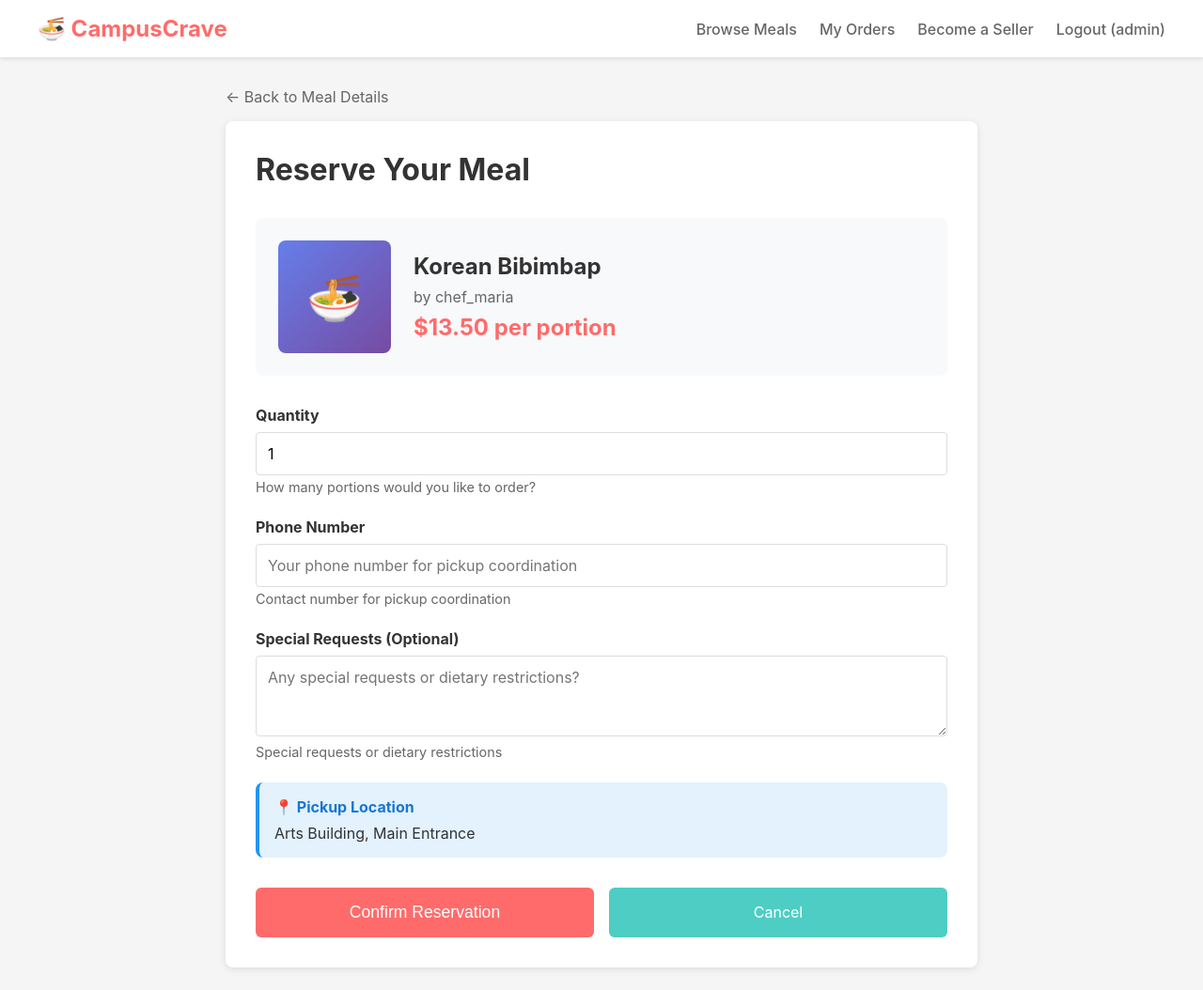
After one commit to ksheth24/campus_crave, a Django app: page /accounts/meals/5/reserve/ in a window 1280 px wide. The commit adds this page. Shown: the whole page at 94% size. Run offline with Django 4.2, Linux system fonts and the light colour scheme; a user stored in the database is signed in; data comes from the database, SQL or seed files in the repository; both versions use the stored data as it was after the commit.

Commit message:
user story 9

```diff
--- a/accounts/forms.py
+++ b/accounts/forms.py
@@ -1,7 +1,7 @@
 from django import forms
 from django.contrib.auth.forms import UserCreationForm
 from django.contrib.auth.models import User
-from .models import SellerVerificationApplication, Meal
+from .models import SellerVerificationApplication, Meal, Reservation
 
 
 class VerificationForm(forms.ModelForm):
@@ -66,3 +66,17 @@ class MealForm(forms.ModelForm):
             'pickup_location': 'Enter a descriptive location (e.g., "Main Library, 2nd Floor")',
             'price': 'Price in USD',
         }
+
+
+class ReservationForm(forms.ModelForm):
+    class Meta:
+        model = Reservation
+        fields = ['quantity', 'buyer_phone', 'buyer_notes']
+        widgets = {
+            'buyer_notes': forms.Textarea(attrs={'rows': 3, 'placeholder': 'Any special requests or dietary restrictions?'}),
+            'buyer_phone': forms.TextInput(attrs={'placeholder': 'Your phone number for pickup coordination'}),
+            'quantity': forms.NumberInput(attrs={'min': 1, 'value': 1}),
+        }
+        help_texts = {
+            'quantity': 'How many portions would you like to order?',
+        }
--- a/accounts/urls.py
+++ b/accounts/urls.py
@@ -22,6 +22,13 @@ urlpatterns = [
     path('meals/browse/', views.browse_meals, name='browse_meals'),
     path('meals/<int:meal_id>/', views.meal_detail, name='meal_detail'),
 
+    # Reservations/Orders
+    path('meals/<int:meal_id>/reserve/', views.create_reservation, name='create_reservation'),
+    path('orders/my/', views.my_orders, name='my_orders'),
+    path('orders/seller/', views.seller_orders, name='seller_orders'),
+    path('orders/<int:reservation_id>/update-status/', views.update_order_status, name='update_order_status'),
+    path('orders/<int:reservation_id>/cancel/', views.cancel_order, name='cancel_order'),
+
     # API
     path('api/meals/', views.meals_api, name='meals_api'),
 ]
--- a/accounts/views.py
+++ b/accounts/views.py
@@ -4,8 +4,8 @@ from django.contrib.auth.decorators import login_required
 from django.contrib import messages
 from django.http import JsonResponse
 from django.utils import timezone
-from .forms import VerificationForm, UserRegistrationForm, MealForm
-from .models import Meal, UserProfile, SellerVerificationApplication
+from .forms import VerificationForm, UserRegistrationForm, MealForm, ReservationForm
+from .models import Meal, UserProfile, SellerVerificationApplication, Reservation
 
 
 def home(request):
@@ -164,3 +164,98 @@ def meals_api(request):
         'photo_url': meal.photo.url if meal.photo else None,
     } for meal in meals]
     return JsonResponse({'meals': meals_data})
+
+
+@login_required
+def create_reservation(request, meal_id):
+    """Create a reservation for a meal."""
+    meal = get_object_or_404(Meal, id=meal_id)
+
+    # Check if meal is available
+    if not meal.is_available:
+        messages.error(request, 'This meal is currently unavailable.')
+        return redirect('accounts:meal_detail', meal_id=meal_id)
+
+    # Prevent sellers from ordering their own meals
+    if request.user == meal.seller:
+        messages.error(request, 'You cannot order your own meal.')
+        return redirect('accounts:meal_detail', meal_id=meal_id)
+
+    if request.method == 'POST':
+        form = ReservationForm(request.POST)
+        if form.is_valid():
+            reservation = form.save(commit=False)
+            reservation.meal = meal
+            reservation.buyer = request.user
+            reservation.save()
+            messages.success(request, f'Your order has been placed! Order #{reservation.id}')
+            return redirect('accounts:my_orders')
+    else:
+        form = ReservationForm()
+
+    return render(request, 'accounts/create_reservation.html', {
+        'form': form,
+        'meal': meal,
+    })
+
+
+@login_required
+def my_orders(request):
+    """View buyer's own orders."""
+    orders = Reservation.objects.filter(buyer=request.user).select_related('meal', 'meal__seller')
+    return render(request, 'accounts/my_orders.html', {'orders': orders})
+
+
+@login_required
+def seller_orders(request):
+    """View orders for seller's meals."""
+    # Check if user is verified seller
+    try:
+        if not request.user.profile.is_verified_seller:
+            messages.error(request, 'You must be a verified seller to view orders.')
+            return redirect('home')
+    except UserProfile.DoesNotExist:
+        messages.error(request, 'You must be a verified seller to view orders.')
+        return redirect('home')
+
+    # Get all reservations for the seller's meals
+    orders = Reservation.objects.filter(meal__seller=request.user).select_related('meal', 'buyer')
+    return render(request, 'accounts/seller_orders.html', {'orders': orders})
+
+
+@login_required
+def update_order_status(request, reservation_id):
+    """Update order status (seller only)."""
+    reservation = get_object_or_404(Reservation, id=reservation_id)
+
+    # Only the seller can update order status
+    if request.user != reservation.meal.seller:
+        messages.error(request, 'You do not have permission to update this order.')
+        return redirect('accounts:seller_orders')
+
+    if request.method == 'POST':
+        new_status = request.POST.get('status')
+        if new_status in dict(Reservation.STATUS_CHOICES):
+            reservation.status = new_status
+            reservation.save()
+            messages.success(request, f'Order #{reservation.id} status updated to {reservation.get_status_display()}')
+
+    return redirect('accounts:seller_orders')
+
+
+@login_required
+def cancel_order(request, reservation_id):
+    """Cancel an order (buyer only)."""
+    reservation = get_object_or_404(Reservation, id=reservation_id, buyer=request.user)
+
+    if reservation.status in ['completed', 'cancelled']:
+        messages.error(request, 'This order cannot be cancelled.')
+        return redirect('accounts:my_orders')
+
+    if request.method == 'POST':
+        reservation.status = 'cancelled'
+        reservation.save()
+        messages.success(request, f'Order #{reservation.id} has been cancelled.')
+        return redirect('accounts:my_orders')
+
+    return render(request, 'accounts/cancel_order_confirm.html', {'reservation': reservation})
--- /dev/null
+++ b/templates/accounts/create_reservation.html
@@ -0,0 +1,115 @@
+{% extends 'base.html' %}
+
+{% block title %}Reserve {{ meal.title }} - CampusCrave{% endblock %}
+
+{% block content %}
+  <div style="max-width: 800px; margin: 0 auto;">
+    <a href="{% url 'accounts:meal_detail' meal.id %}" style="color: #666; text-decoration: none; display: inline-block; margin-bottom: 1rem;">
+      ← Back to Meal Details
+    </a>
+
+    <div class="card">
+      <h1 style="margin-bottom: 2rem; color: #333;">Reserve Your Meal</h1>
+
+      <!-- Meal Summary -->
+      <div style="background: #f8f9fa; padding: 1.5rem; border-radius: 8px; margin-bottom: 2rem;">
+        <div style="display: grid; grid-template-columns: auto 1fr; gap: 1.5rem; align-items: center;">
+          {% if meal.photo %}
+            <img src="{{ meal.photo.url }}" alt="{{ meal.title }}"
+                 style="width: 120px; height: 120px; object-fit: cover; border-radius: 8px;">
+          {% else %}
+            <div style="width: 120px; height: 120px; background: linear-gradient(135deg, #667eea 0%, #764ba2 100%); border-radius: 8px; display: flex; align-items: center; justify-content: center; color: white; font-size: 3rem;">
+              🍜
+            </div>
+          {% endif %}
+
+          <div>
+            <h2 style="margin: 0 0 0.5rem 0; color: #333;">{{ meal.title }}</h2>
+            <p style="color: #666; margin: 0 0 0.5rem 0;">by {{ meal.seller.username }}</p>
+            <p style="color: #ff6b6b; font-size: 1.5rem; font-weight: bold; margin: 0;">${{ meal.price }} per portion</p>
+          </div>
+        </div>
+      </div>
+
+      <!-- Order Form -->
+      <form method="post">
+        {% csrf_token %}
+
+        <div style="margin-bottom: 1.5rem;">
+          <label for="{{ form.quantity.id_for_label }}" style="display: block; margin-bottom: 0.5rem; font-weight: bold; color: #333;">
+            Quantity
+          </label>
+          {{ form.quantity }}
+          {% if form.quantity.help_text %}
+            <p style="color: #666; font-size: 0.9rem; margin-top: 0.25rem;">{{ form.quantity.help_text }}</p>
+          {% endif %}
+          {% if form.quantity.errors %}
+            <p style="color: #dc3545; font-size: 0.9rem; margin-top: 0.25rem;">{{ form.quantity.errors.0 }}</p>
+          {% endif %}
+        </div>
+
+        <div style="margin-bottom: 1.5rem;">
+          <label for="{{ form.buyer_phone.id_for_label }}" style="display: block; margin-bottom: 0.5rem; font-weight: bold; color: #333;">
+            Phone Number
+          </label>
+          {{ form.buyer_phone }}
+          {% if form.buyer_phone.help_text %}
+            <p style="color: #666; font-size: 0.9rem; margin-top: 0.25rem;">{{ form.buyer_phone.help_text }}</p>
+          {% endif %}
+          {% if form.buyer_phone.errors %}
+            <p style="color: #dc3545; font-size: 0.9rem; margin-top: 0.25rem;">{{ form.buyer_phone.errors.0 }}</p>
+          {% endif %}
+        </div>
+
+        <div style="margin-bottom: 1.5rem;">
+          <label for="{{ form.buyer_notes.id_for_label }}" style="display: block; margin-bottom: 0.5rem; font-weight: bold; color: #333;">
+            Special Requests (Optional)
+          </label>
+          {{ form.buyer_notes }}
+          {% if form.buyer_notes.help_text %}
+            <p style="color: #666; font-size: 0.9rem; margin-top: 0.25rem;">{{ form.buyer_notes.help_text }}</p>
+          {% endif %}
+          {% if form.buyer_notes.errors %}
+            <p style="color: #dc3545; font-size: 0.9rem; margin-top: 0.25rem;">{{ form.buyer_notes.errors.0 }}</p>
+          {% endif %}
+        </div>
+
+        <!-- Pickup Location Info -->
+        <div style="background: #e3f2fd; padding: 1rem; border-radius: 8px; margin-bottom: 2rem; border-left: 4px solid #2196f3;">
+          <h3 style="margin: 0 0 0.5rem 0; color: #1976d2; font-size: 1rem;">📍 Pickup Location</h3>
+          <p style="margin: 0; color: #333;">{{ meal.pickup_location }}</p>
+        </div>
+
+        <div style="display: flex; gap: 1rem;">
+          <button type="submit" class="btn" style="flex: 1; padding: 1rem; font-size: 1.1rem;">
+            Confirm Reservation
+          </button>
+          <a href="{% url 'accounts:meal_detail' meal.id %}" class="btn btn-secondary" style="flex: 1; text-align: center; padding: 1rem;">
+            Cancel
+          </a>
+        </div>
+      </form>
+    </div>
+  </div>
+
+  <style>
+    input[type="number"],
+    input[type="text"],
+    textarea {
+      width: 100%;
+      padding: 0.75rem;
+      border: 1px solid #ddd;
+      border-radius: 4px;
+      font-size: 1rem;
+      font-family: inherit;
+    }
+
+    input[type="number"]:focus,
+    input[type="text"]:focus,
+    textarea:focus {
+      outline: none;
+      border-color: #667eea;
+      box-shadow: 0 0 0 3px rgba(102, 126, 234, 0.1);
+    }
+  </style>
+{% endblock %}
--- a/templates/base.html
+++ b/templates/base.html
@@ -114,8 +114,10 @@
         <div class="nav-links">
           <a href="{% url 'accounts:browse_meals' %}">Browse Meals</a>
           {% if user.is_authenticated %}
+            <a href="{% url 'accounts:my_orders' %}">My Orders</a>
             {% if user.profile.is_verified_seller %}
               <a href="{% url 'accounts:my_meals' %}">My Listings</a>
+              <a href="{% url 'accounts:seller_orders' %}">Incoming Orders</a>
               <a href="{% url 'accounts:create_meal' %}" class="btn btn-secondary">+ Create Listing</a>
             {% else %}
               <a href="{% url 'accounts:verification_apply' %}">Become a Seller</a>
```
Also changed, not shown: accounts/admin.py (+18 -1 lines), accounts/models.py (+36 -0 lines), templates/accounts/cancel_order_confirm.html (added, +33 -0 lines), templates/accounts/meal_detail.html (+8 -0 lines), templates/accounts/my_orders.html (added, +100 -0 lines), templates/accounts/seller_orders.html (added, +110 -0 lines), accounts/migrations/0004_reservation.py (added), db.sqlite3.
